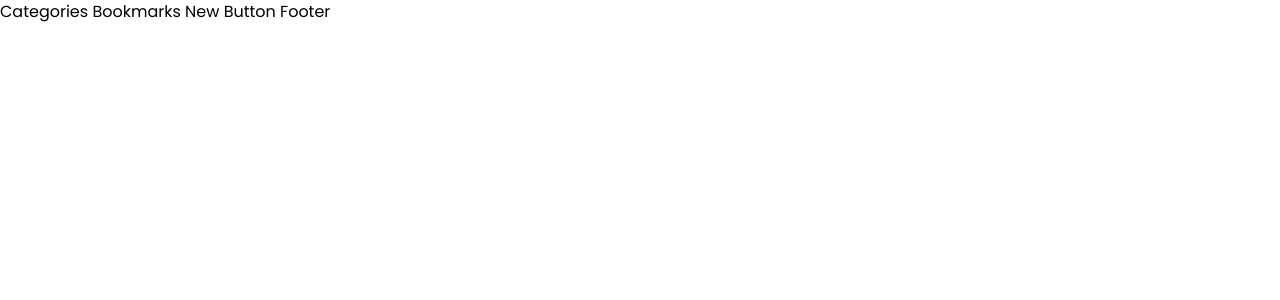
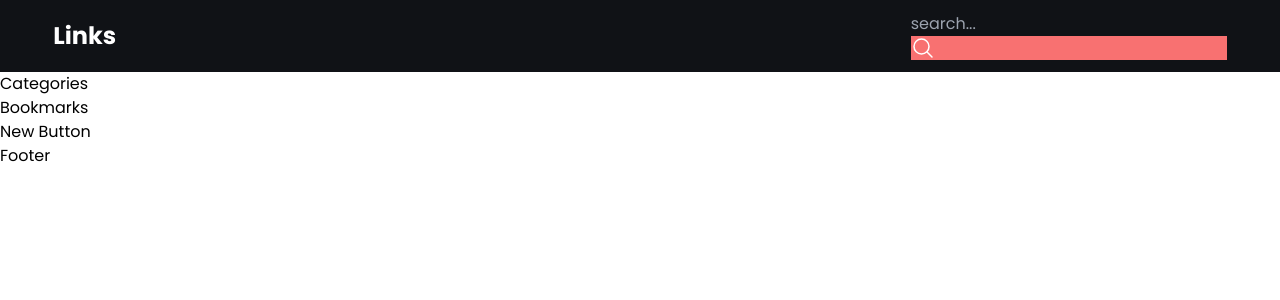
Before and after one commit to Janjanny/link-app-react, a React (Vite) app: page / in a window 1280 px wide. Shown: the top 300 px of the page. Built offline with nearby package versions, Linux system fonts and the light colour scheme.

Commit message:
add prettier

```diff
--- a/package.json
+++ b/package.json
@@ -10,6 +10,7 @@
     "preview": "vite preview"
   },
   "dependencies": {
+    "@heroicons/react": "^2.1.4",
     "react": "^18.3.1",
     "react-dom": "^18.3.1"
   },
@@ -23,6 +24,7 @@
     "eslint-plugin-react-hooks": "^4.6.2",
     "eslint-plugin-react-refresh": "^0.4.7",
     "postcss": "^8.4.38",
+    "prettier": "3.3.2",
     "tailwindcss": "^3.4.4",
     "vite": "^5.3.1"
   }
--- a/src/App.jsx
+++ b/src/App.jsx
@@ -1,14 +1,19 @@
-
+import Bookmarks from "./components/Bookmarks"
+import Categories from "./components/Categories"
+import Footer from "./components/Footer"
+import Navbar from "./components/Navbar"
 
 function App() {
 
   return (
     <>
-
-      Categories
-      Bookmarks
-      New Button
-      Footer
+      <Navbar/>
+      <main className=" w-full mx-auto">
+        <Categories/>
+        <Bookmarks/>
+        New Button
+      </main>
+      <Footer/>
     </>
   )
 }
--- a/src/components/Navbar.jsx
+++ b/src/components/Navbar.jsx
@@ -2,7 +2,20 @@ import React from 'react'
 
 const Navbar = () => {
   return (
-    <div>Navbar</div>
+    <div className='w-full bg-black text-white'>
+      <nav className='flex w-11/12 mx-auto justify-between items-center py-3'>
+        <h1 className=' font-bold text-2xl'>Links</h1>
+        <div className='flex gap-3'>
+          <div className=' bg-red-400'>
+            <input type="text" className=' bg-black focus:outline-none outline-1 text-start' placeholder='search...' />
+            <svg xmlns="http://www.w3.org/2000/svg" fill="none" viewBox="0 0 24 24" strokeWidth={1.5} stroke="currentColor" className="size-6">
+  <path strokeLinecap="round" strokeLinejoin="round" d="m21 21-5.197-5.197m0 0A7.5 7.5 0 1 0 5.196 5.196a7.5 7.5 0 0 0 10.607 10.607Z" />
+</svg>
+
+          </div>
+        </div>
+      </nav>
+    </div>
   )
 }
 
--- a/tailwind.config.js
+++ b/tailwind.config.js
@@ -4,7 +4,14 @@ export default {
   "./src/**/*.{js,ts,jsx,tsx}"],
   theme: {
     extend: {
-      fontFamily:{sans: ['Poppins', 'sans-serif']}
+      fontFamily:{sans: ['Poppins', 'sans-serif']},
+      colors:{
+        'white': '#ffffff',
+        'gray': '#878787',
+        'black': '#101216',
+        'black-card': '#191A23'
+
+      }
     },
   },
   plugins: [],
```
Also changed, not shown: 2 other files (tests, documents, lock files or other folders).
